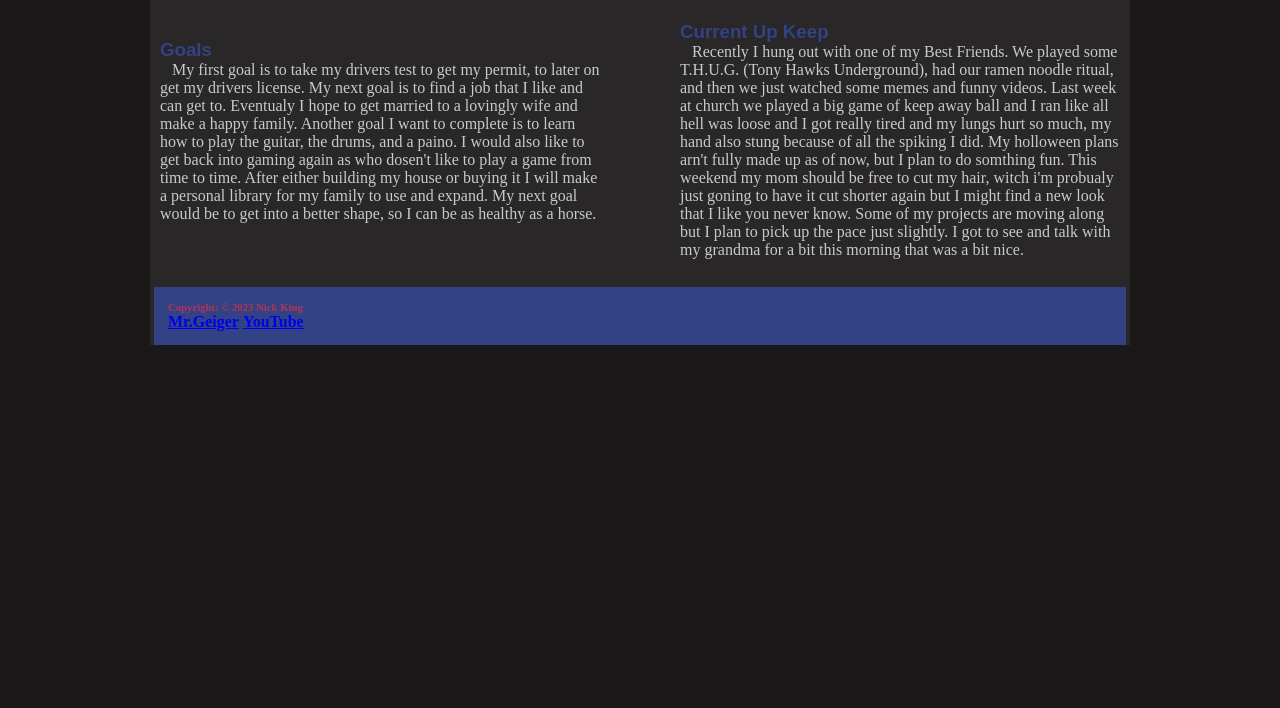
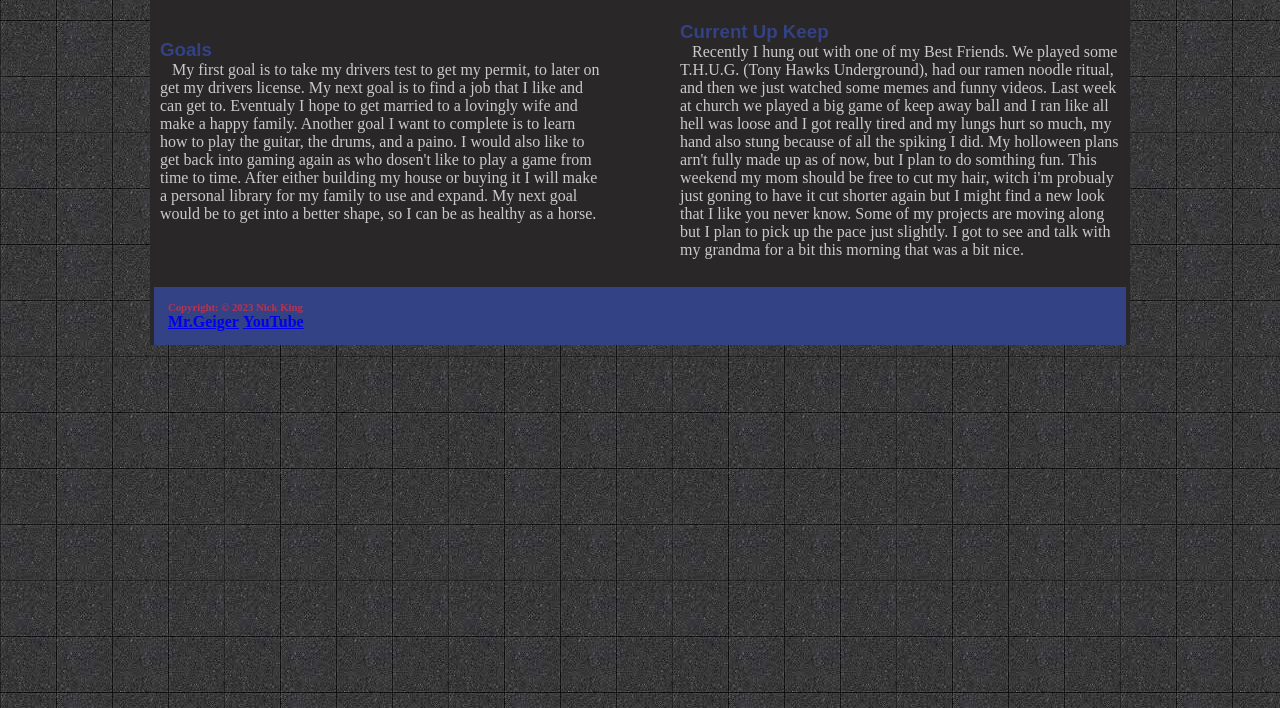
Before and after one commit to fccc-sd/two-column-web-site-Nickking22487, a plain HTML site: page Page2.html in a window 1280 px wide. Shown: the part 92-800 px from the top of the page. Drawn offline with Linux system fonts and the light colour scheme.

Commit message:
background image

```diff
--- a/Page2.html
+++ b/Page2.html
@@ -55,12 +55,12 @@
     <br>
     </div>
 
+    <footer>
 
-    <footer>
     <h6>Copyright: &copy; 2023 Nick King</h6>
-
     <a href="https://mrgeiger.com/"><strong>Mr.Geiger</strong></a>
     <a href="https://www.youtube.com/"><strong>YouTube</strong></a>
+
     </footer>
     </div>
 </body>
--- a/my_style.css
+++ b/my_style.css
@@ -8,6 +8,7 @@ body{
 background-color: #1a1818;
 color:#cacaca;
 font: size 1em;
+background-image: url(images/dark_grey_texture.jpg);
 }
 
 h1{
```
Also changed, not shown: images/dark_grey_texture.jpg (added).
